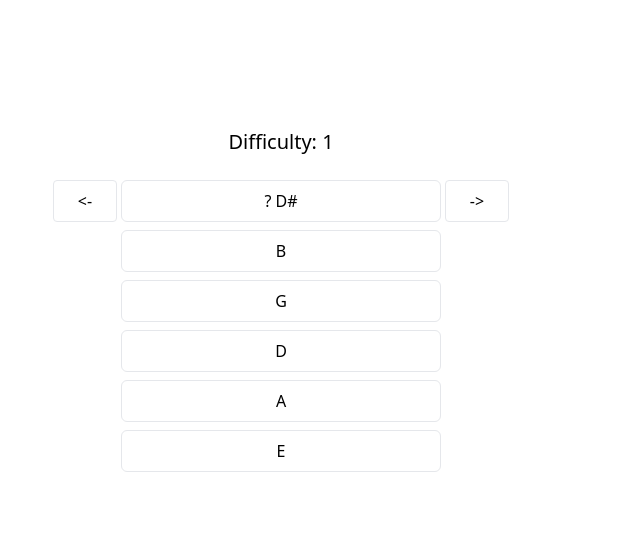
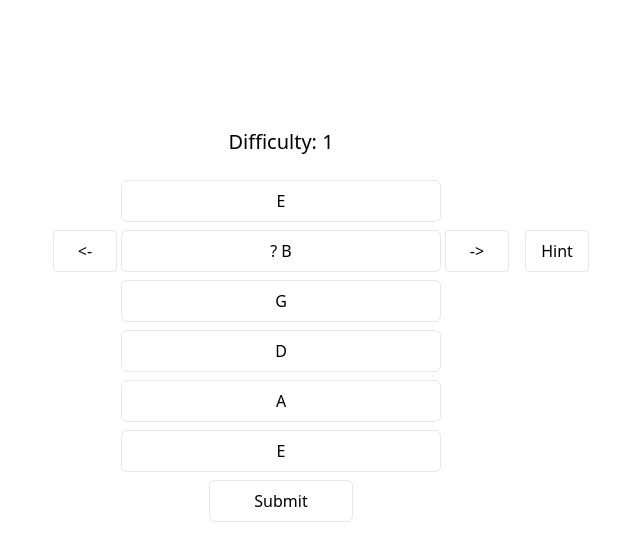
Before and after one commit to dankk/react-tuning-game, a React (Vite) app: page / in a window 1280 px wide. Both pictures are taken after a click on the button "Start". Shown: the top 560 px of the page, without its empty margins (359-999 px from the left). Built offline with nearby package versions, Linux system fonts and the light colour scheme; the HTML template or start-up script is replaced by a standard one.

Commit message:
hint and submit buttons

```diff
--- a/src/App.tsx
+++ b/src/App.tsx
@@ -2,7 +2,7 @@ import { useState } from "react";
 import { useAppDispatch, useAppSelector } from "./app/hooks";
 import StartScreen from "./components/StartScreen";
 import StringRows from "./components/StringRows";
-import { tunings } from "./features/notes/notes";
+import { noteList, tunings } from "./features/notes/notes";
 import { setInitialNotes } from "./features/notes/notesSlice";
 
 function App() {
@@ -12,17 +12,20 @@ function App() {
   const [toGuess, setToGuess] = useState<number[]>([]);
 
   const handleStart = () => {
-    const toGuess = Array.from({ length: difficulty }).map((x, i, arr) => {
-      let newIndex = Math.floor(Math.random() * 6);
-      while (arr.includes(newIndex)) {
-        newIndex = Math.floor(Math.random() * 6);
+    const toGuess: number[] = [];
+
+    while (toGuess.length < difficulty) {
+      const randomStringIndex = Math.floor(Math.random() * 6);
+      if (!toGuess.includes(randomStringIndex)) {
+        toGuess.push(randomStringIndex);
       }
-      return newIndex;
-    });
+    }
 
     const initialNotes = tunings.standard.map((noteIndex, i) => {
       if (toGuess.includes(i)) {
-        return noteIndex + Math.floor(Math.random() * 11) - 5;
+        let newNoteIndex = noteIndex + Math.floor(Math.random() * 11) - 5;
+        newNoteIndex = Math.max(newNoteIndex, 0);
+        newNoteIndex = Math.min(newNoteIndex, noteList.length - 1);
       }
       return noteIndex;
     });
--- a/src/components/StringRows.tsx
+++ b/src/components/StringRows.tsx
@@ -1,7 +1,6 @@
-import { useEffect, useMemo, useState } from "react";
 import { useAppDispatch, useAppSelector } from "../app/hooks";
 import useNote from "../app/useNote";
-import { noteList } from "../features/notes/notes";
+import { noteList, tunings } from "../features/notes/notes";
 import { changeNote } from "../features/notes/notesSlice";
 
 function StringRows(props: { difficulty: number; toGuess: number[] }) {
@@ -16,7 +15,7 @@ function StringRows(props: { difficulty: number; toGuess: number[] }) {
         toGuess.includes(parseInt(stringIndex)) ? (
           <GuessStringRow
             key={stringIndex}
-            correctNoteIndex={noteIndex}
+            correctNoteIndex={tunings.standard[parseInt(stringIndex)]}
             noteIndex={noteIndex}
             stringIndex={stringIndex}
           />
@@ -28,16 +27,22 @@ function StringRows(props: { difficulty: number; toGuess: number[] }) {
           />
         )
       )}
+      <div className="justify-center mt-36">
+        <button className="w-36 border py-2 hover:bg-sky-100 rounded-md cursor-pointer">
+          Submit
+        </button>
+      </div>
     </div>
   );
 }
 
 function GuessStringRow(props: GuessStringRowProps) {
-  const { noteIndex, stringIndex } = props;
+  const { noteIndex, stringIndex, correctNoteIndex } = props;
 
   const { playNote } = useNote(noteIndex);
   return (
-    <div className="flex flex-row space-x-1 mx-auto">
+    <div className="flex relative">
+      <div className="flex justify-center space-x-1">
         <ChangeNoteButton
           stringIndex={stringIndex}
           dir="DOWN"
@@ -54,6 +59,8 @@ function GuessStringRow(props: GuessStringRowProps) {
           dir="UP"
           noteIndex={noteIndex}
         />
+      </div>
+      <HintButton noteIndex={correctNoteIndex} />
     </div>
   );
 }
@@ -84,6 +91,21 @@ type StringRowProps = {
   noteIndex: number;
   stringIndex: string;
 };
+
+function HintButton(props: { noteIndex: number }) {
+  const { noteIndex } = props;
+  const { playNote } = useNote(noteIndex);
+  return (
+    <div className="absolute right-[-80px]">
+      <button
+        className="w-16 border rounded cursor-pointer py-2 hover:bg-sky-100"
+        onClick={() => playNote()}
+      >
+        Hint
+      </button>
+    </div>
+  );
+}
 
 function ChangeNoteButton(props: ChangeNoteButtonProps) {
   const { stringIndex, dir, noteIndex } = props;
```
Lines whose indentation alone changed are shown as unchanged.
